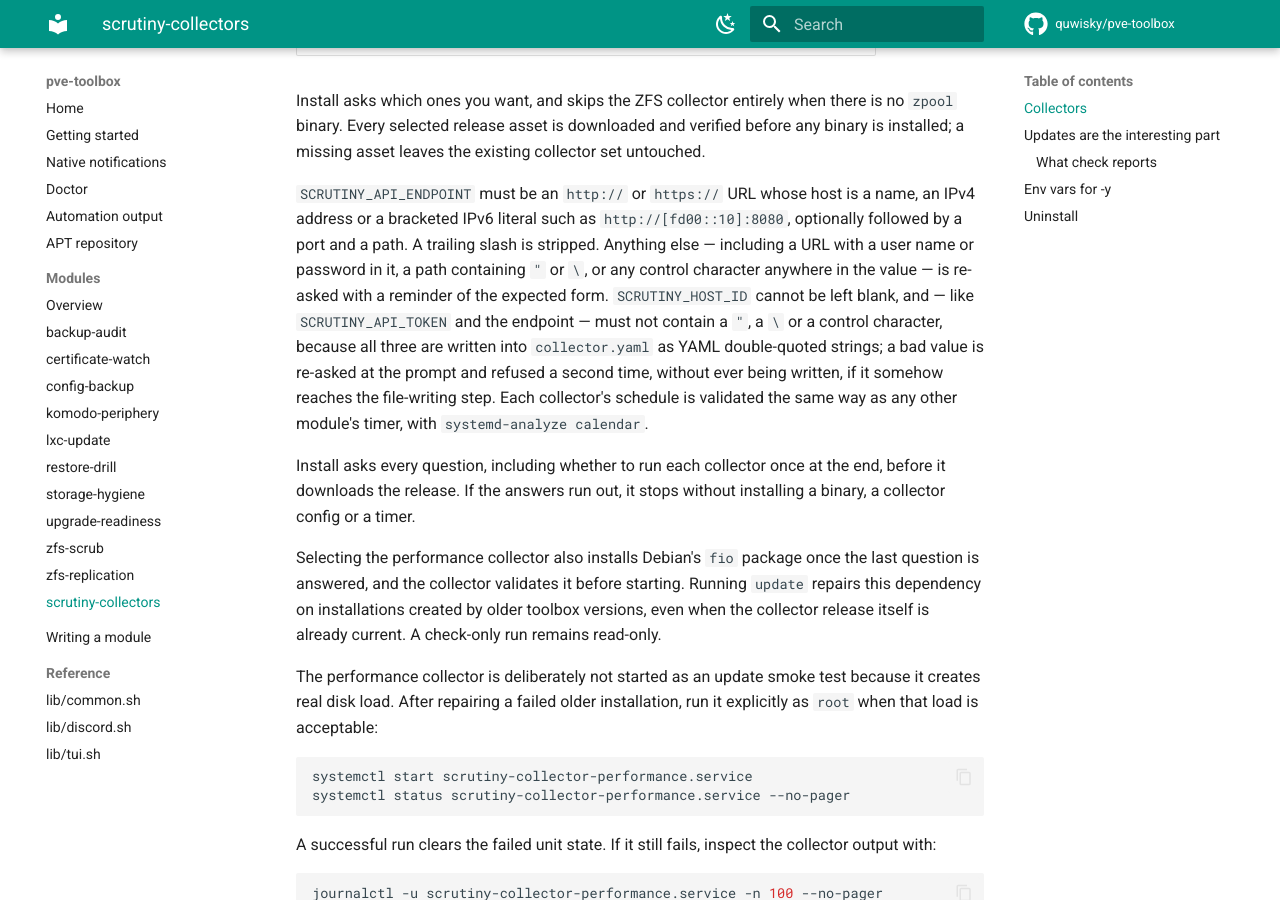
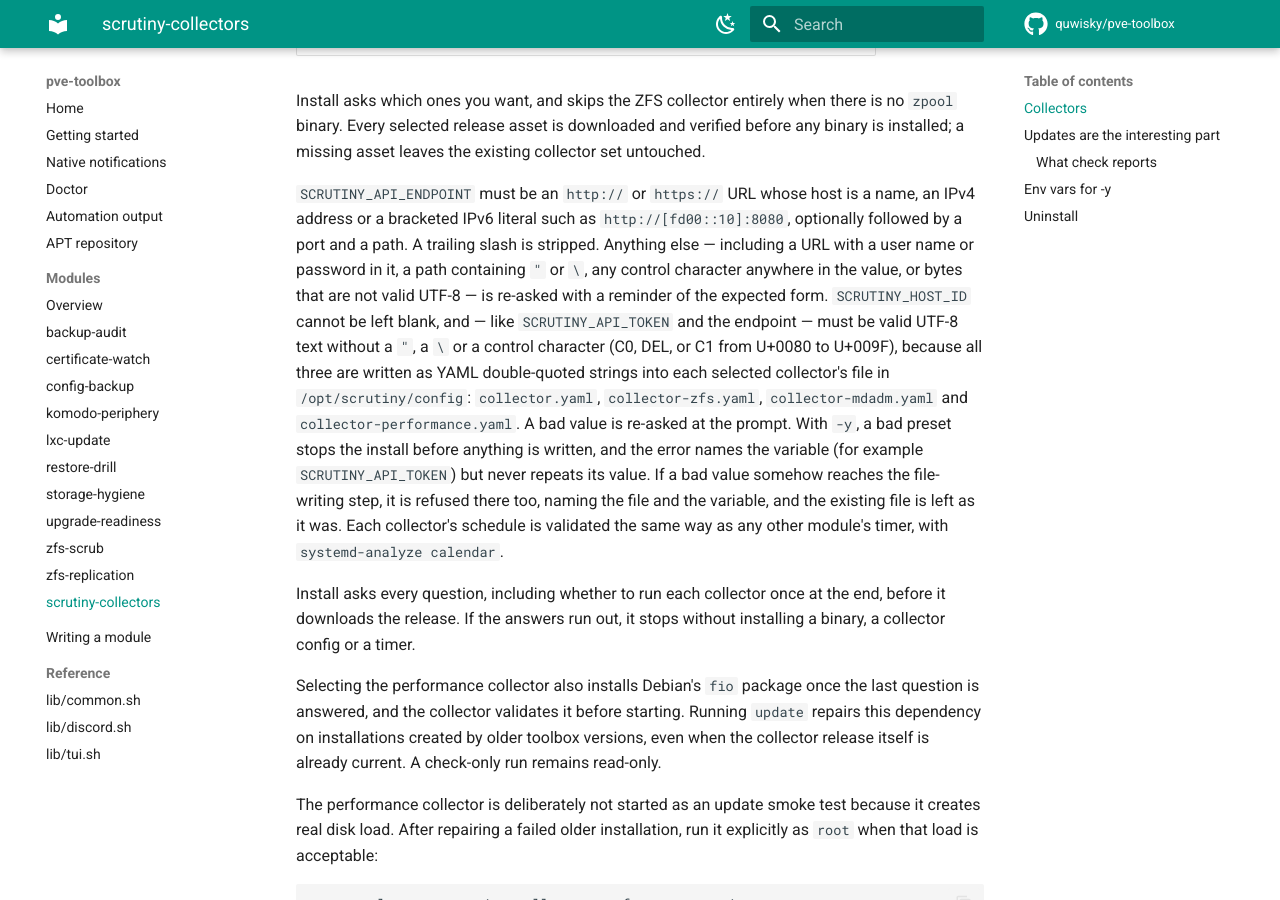
Before and after one commit to quwisky/pve-toolbox, an MkDocs documentation site: the page built from docs/modules/scrutiny-collectors.md, in a window 1280 px wide and 900 px high, scrolled down 607 px. Built offline with MkDocs 1.6.1 and Material for MkDocs 9.7.7, drawn with Linux system fonts in a browser that asks for light colours; comment, search, counter and statistics services are not loaded.

Commit message:
fix(input): tighten printable checks and polish scrutiny and restore-drill (#91)
* fix(common): add a shared printable-text validator

valid_printable refuses invalid UTF-8 and every control character, C1 included, in a UTF-8 locale local to the call. Its reasons never repeat the value.

* fix(input): refuse C1 controls and invalid UTF-8 in Komodo and Scrutiny values

kp_valid_printable and _sc_yaml_safe now use valid_printable, so the Komodo server name and onboarding key and the Scrutiny host id, token and endpoint are re-asked when they carry a C1 control or bytes that are not UTF-8. Reasons still never repeat a secret.

* fix(scrutiny-collectors): name the real config file when refusing a value

One helper now checks the host id, endpoint and token after the prompts and before each collector file is written. Its refusal names the file being written and the variable, never the value.

* fix(restore-drill): hold --vmid and allocation to 100-999999999

--vmid now follows the saved start's rule: no value below 100, no leading zero, and no value long enough to wrap bash arithmetic back into range. Allocation stops at 999999999 instead of offering a VMID above it.

* fix(common): make valid_printable refuse every non-UTF-8 sequence and fail closed without C.UTF-8

glibc's UTF-8 to UTF-8 conversion passes code points above U+10FFFF and 5- and 6-byte forms; converting to UTF-32 refuses them. Without the C.UTF-8 locale, [[:cntrl:]] would miss C1 characters, so the validator now refuses non-blank values instead, without printing the setlocale warning.

* test(scrutiny-collectors): cover the post-prompt YAML gate

With the prompt validators stubbed to accept anything, the gate still stops the install before the health check and before any write. It names only the collector configuration and the variable.

```diff
--- a/docs/modules/scrutiny-collectors.md
+++ b/docs/modules/scrutiny-collectors.md
@@ -29,13 +29,19 @@ collector set untouched.
 name, an IPv4 address or a bracketed IPv6 literal such as
 `http://[fd00::10]:8080`, optionally followed by a port and a path. A trailing
 slash is stripped. Anything else — including a URL with a user name or
-password in it, a path containing `"` or `\`, or any control character
-anywhere in the value — is re-asked with a reminder of the expected form.
-`SCRUTINY_HOST_ID` cannot be left blank, and — like `SCRUTINY_API_TOKEN` and
-the endpoint — must not contain a `"`, a `\` or a control character, because
-all three are written into `collector.yaml` as YAML double-quoted strings; a
-bad value is re-asked at the prompt and refused a second time, without ever
-being written, if it somehow reaches the file-writing step. Each collector's
+password in it, a path containing `"` or `\`, any control character
+anywhere in the value, or bytes that are not valid UTF-8 — is re-asked with a
+reminder of the expected form. `SCRUTINY_HOST_ID` cannot be left blank, and —
+like `SCRUTINY_API_TOKEN` and the endpoint — must be valid UTF-8 text without a
+`"`, a `\` or a control character (C0, DEL, or C1 from U+0080 to U+009F), because
+all three are written as YAML double-quoted strings into each selected
+collector's file in `/opt/scrutiny/config`: `collector.yaml`,
+`collector-zfs.yaml`, `collector-mdadm.yaml` and `collector-performance.yaml`.
+A bad value is re-asked at the prompt. With `-y`, a bad preset stops the
+install before anything is written, and the error names the variable (for
+example `SCRUTINY_API_TOKEN`) but never repeats its value. If a bad value
+somehow reaches the file-writing step, it is refused there too, naming the
+file and the variable, and the existing file is left as it was. Each collector's
 schedule is validated the same way as any other module's timer, with
 `systemd-analyze calendar`.
 
```
Also changed, not shown: docs/modules/komodo-periphery.md (+2 -1 lines), docs/modules/restore-drill.md (+9 -4 lines), docs/reference/common.md (+11 -0 lines), 8 other files.
